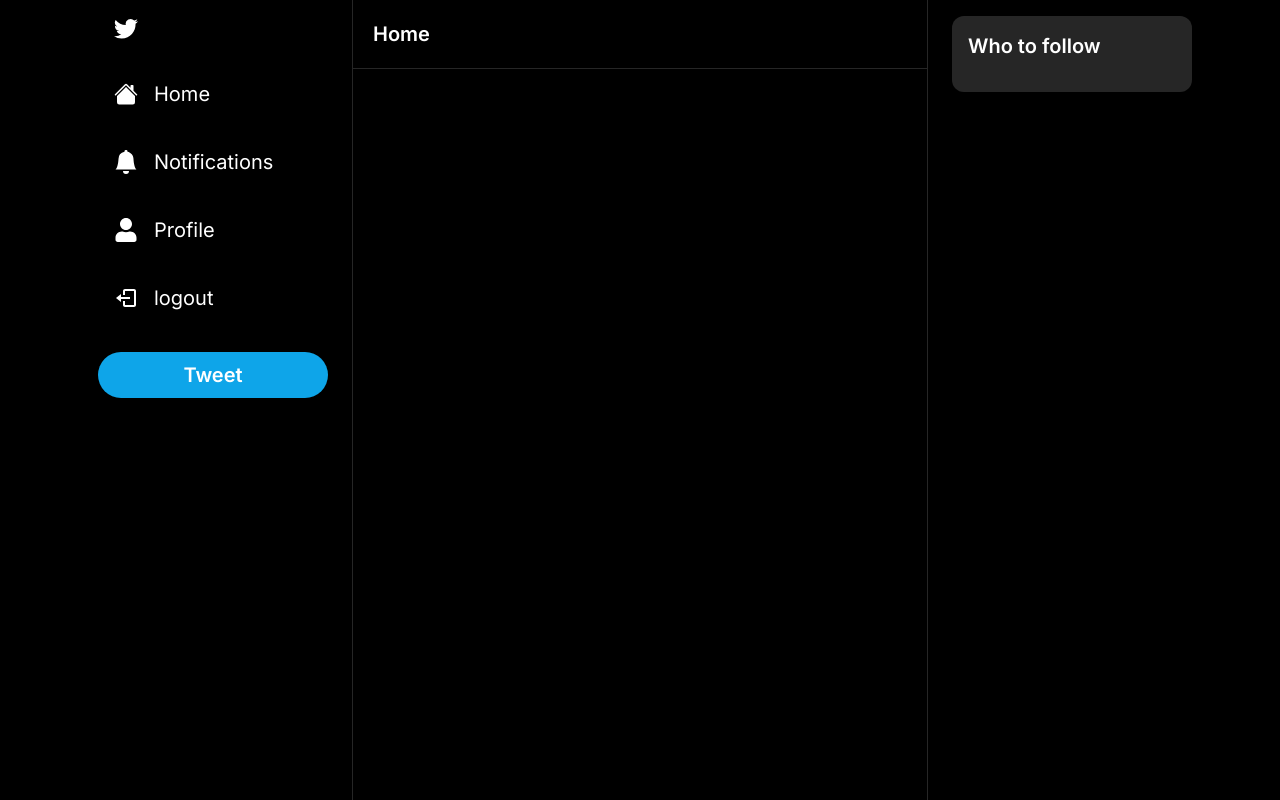
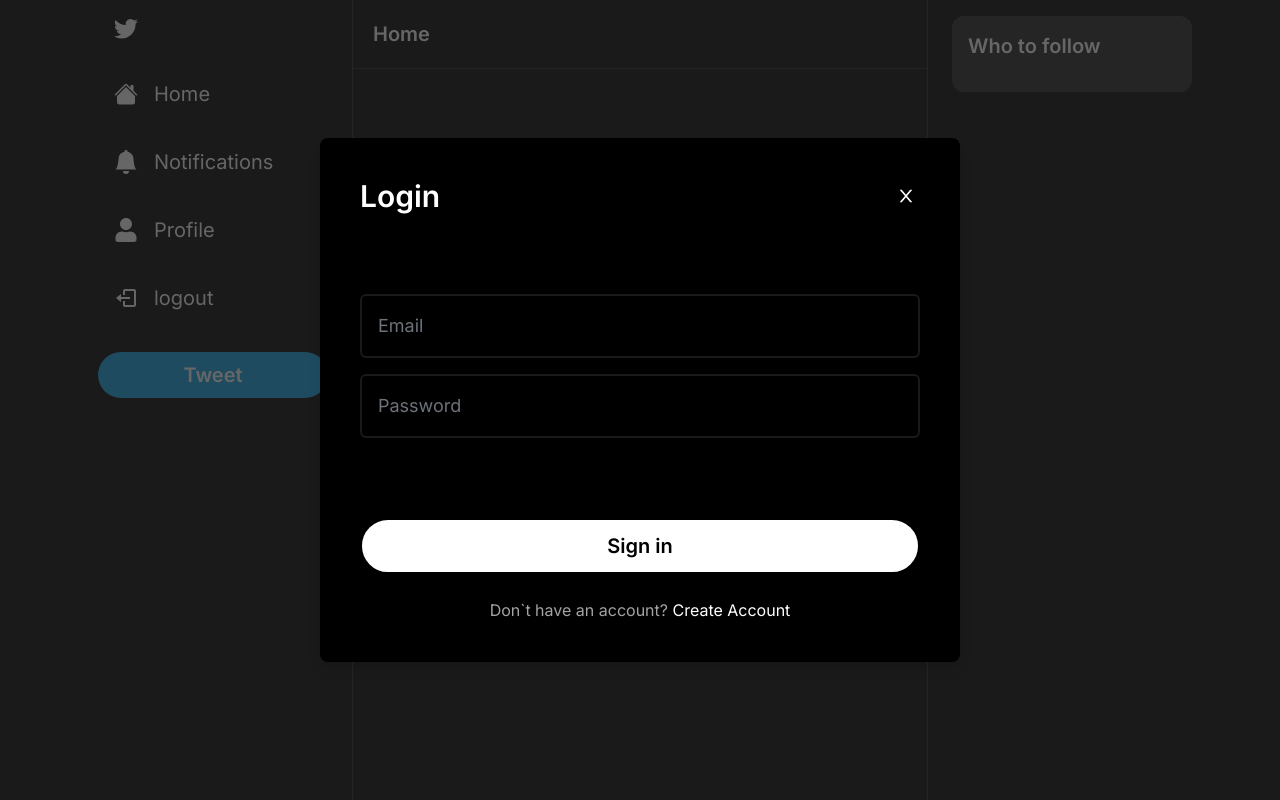
Before and after one commit to LucaFrisoni/Twitter-Clone, a Next.js app: page / in a window 1280 px wide. Built offline with nearby package versions, Linux system fonts and the light colour scheme.

Commit message:
feat:Models Login&Register Created

```diff
--- /dev/null
+++ b/app/components/Button.tsx
@@ -0,0 +1,53 @@
+import React from "react";
+
+interface ButtonProps {
+  label?: string;
+  secondary?: boolean;
+  fullWidth?: boolean;
+  large?: boolean;
+  onClick: () => void;
+  disabled?: boolean;
+  outline?: boolean;
+}
+
+const Button: React.FC<ButtonProps> = ({
+  label,
+  secondary,
+  fullWidth,
+  large,
+  onClick,
+  disabled,
+  outline,
+}) => {
+  return (
+    <div>
+      <button
+        onClick={onClick}
+        disabled={disabled}
+        className={`
+  disable:opacity-70
+  disabled:cursor-not-allowed
+  rounded-full
+  font-semibold
+  hover:opacity-80
+  tranisition
+  border-2
+  ${fullWidth ? "w-full" : "w-fit"}
+  ${secondary ? "bg-white" : "bg-sky-500"}
+  ${secondary ? "text-black" : "text-white"}
+  ${secondary ? "border-black" : "border-white"}
+  ${large ? "text-xl" : "text-lg"}
+  ${large ? "px-5" : "px-4"}
+  ${large ? "py-3" : "py-2"}
+  ${outline ? "bg-transparent" : ""}
+  ${outline ? "border-white" : ""}
+  ${outline ? "text-white" : ""}
+  `}
+      >
+        {label}
+      </button>
+    </div>
+  );
+};
+
+export default Button;
--- /dev/null
+++ b/app/components/Input.tsx
@@ -0,0 +1,30 @@
+import React from "react";
+
+interface InputProps {
+  placeholder?: string;
+  value?: string;
+  type?: string;
+  disabled?: boolean;
+  onChange: (event: React.ChangeEvent<HTMLInputElement>) => void;
+}
+
+const Input: React.FC<InputProps> = ({
+  placeholder,
+  value,
+  type,
+  disabled,
+  onChange,
+}) => {
+  return (
+    <input
+      disabled={disabled}
+      onChange={onChange}
+      type={type}
+      value={value}
+      placeholder={placeholder}
+      className=" w-full p-4 text-lg bg-black border-2 border-neutral-800 rounded-md outline-none text-white focus:border-sky-500 focus:border-2 transition disabled:bg-neutral-900 opacity-70 disabled:cursor-not-allowed"
+    />
+  );
+};
+
+export default Input;
--- a/app/components/Layout/SidebarTweetButton.tsx
+++ b/app/components/Layout/SidebarTweetButton.tsx
@@ -1,12 +1,17 @@
 "use client";
-import React from "react";
+import React, { useCallback } from "react";
 import { useRouter } from "next/navigation";
 import { FaFeather } from "react-icons/fa";
+import useLoginModel from "@/hooks/useLoginModel";
 const SidebarTweetButton = () => {
   const router = useRouter();
+  const loginModal = useLoginModel();
+  const onClick = useCallback(() => {
+    loginModal.onOpen();
+  }, [loginModal]);
 
   return (
-    <div onClick={() => router.push("/")}>
+    <div onClick={onClick}>
       <div
         className=" mt-6
 lg:hidden
@@ -31,8 +36,9 @@
 transition
 cursor-pointer"
       >
-
-        <p className="hidden font-semibold lg:block text-center text-[20px] text-white ">Tweet</p>
+        <p className="hidden font-semibold lg:block text-center text-[20px] text-white ">
+          Tweet
+        </p>
       </div>
     </div>
   );
--- /dev/null
+++ b/app/components/Modal.tsx
@@ -0,0 +1,81 @@
+"use client";
+import React, { useCallback } from "react";
+import { AiOutlineClose } from "react-icons/ai";
+import Button from "./Button";
+
+import * as Dialog from "@radix-ui/react-dialog";
+import { IoMdClose } from "react-icons/io";
+
+interface ModalProps {
+  isOpen?: boolean;
+  onClose: () => void;
+  onSubmit: () => void;
+  title?: string;
+  body?: React.ReactElement;
+  footer?: React.ReactElement;
+  actionLabel?: string;
+  disabled?: boolean;
+}
+
+const Modal: React.FC<ModalProps> = ({
+  isOpen,
+  onClose,
+  onSubmit,
+  title,
+  body,
+  footer,
+  actionLabel,
+
+  disabled,
+}) => {
+  const handleClose = useCallback(() => {
+    if (disabled) return;
+    onClose();
+  }, [disabled, onClose]);
+  const handleSubmit = useCallback(() => {
+    if (disabled) return;
+    onSubmit();
+  }, [disabled, onSubmit]);
+
+  if (!isOpen) {
+    return null;
+  }
+
+  return (
+    <>
+      <div className=" fixed justify-center items-center flex overflow-x-hidden overflow-y-auto inset-0 z-50 outline-none focus:outline-none bg-neutral-800 bg-opacity-70">
+        <div className=" relative w-full lg:w-3/6 my-6 mx-auto lg:max-w-3xl h-full lg:h-auto">
+          {/* content */}
+          <div className=" h-full lg:h-auto border-0 rounded-lg shadow-lg relative flex flex-col w-full bg-black outline-none focus:outline-none">
+            {/* Header */}
+            <div className=" flex items-center justify-between p-10 rounded-t">
+              <h3 className=" text-3xl font-semibold text-white">{title}</h3>
+              <button
+                onClick={handleClose}
+                className=" p-1 ml-auto border-0 text-white hover:opacity-70 transition"
+              >
+                <AiOutlineClose size={20} color="white" />
+              </button>
+            </div>
+            {/* Body */}
+            <div className=" relative p-10 flex-auto">{body}</div>
+            {/* Footer */}
+            <div className=" flex flex-col gap-2 p-10">
+              <Button
+                disabled={disabled}
+                label={actionLabel}
+                secondary
+                fullWidth
+                large
+                onClick={handleSubmit}
+              />
+              {footer}
+            </div>
+          </div>
+        </div>
+      </div>
+    </>
+  );
+};
+
+export default Modal;
--- /dev/null
+++ b/app/components/modals/LoginModal.tsx
@@ -0,0 +1,87 @@
+"use client";
+import useLoginModel from "@/hooks/useLoginModel";
+import React, { useCallback, useState } from "react";
+import Input from "../Input";
+import Modal from "../Modal";
+import useRegisterModel from "@/hooks/useRegisterModal";
+
+const LoginModal = () => {
+  const loginModal = useLoginModel();
+  const registerModal = useRegisterModel();
+
+  const [email, setEmail] = useState("");
+  const [password, setPassword] = useState("");
+  const [isLoading, setIsLoading] = useState(false);
+
+  const onToggle = useCallback(() => {
+    if (isLoading) {
+      return;
+    }
+    loginModal.onClose();
+    registerModal.onOpen();
+  }, [registerModal, loginModal, isLoading]);
+
+  const onSubmit = useCallback(async () => {
+    try {
+      setIsLoading(true);
+
+      //TODO ADD LOGIN
+      loginModal.onClose();
+    } catch (error) {
+      console.log(error);
+    } finally {
+      setIsLoading(false);
+    }
+  }, [loginModal]);
+
+  const bodyContent = (
+    <div className=" flex flex-col gap-4">
+      <Input
+        placeholder="Email"
+        onChange={(e) => {
+          setEmail(e.target.value);
+        }}
+        value={email}
+        disabled={isLoading}
+      />
+      <Input
+        placeholder="Password"
+        onChange={(e) => {
+          setPassword(e.target.value);
+        }}
+        value={password}
+        disabled={isLoading}
+        type="password"
+      />
+    </div>
+  );
+
+
+  const footerContent = (
+    <div className=" text-neutral-400 text-center mt-4">
+      <p>
+        Don`t have an account?
+        <span onClick={onToggle} className=" text-white cursor-pointer hover:underline">
+          {" "}
+          Create Account
+        </span>
+      </p>
+    </div>
+  );
+
+
+  return (
+    <Modal
+      disabled={isLoading}
+      isOpen={loginModal.isOpen}
+      title="Login"
+      actionLabel="Sign in"
+      onClose={loginModal.onClose}
+      onSubmit={onSubmit}
+      body={bodyContent}
+      footer={footerContent}
+    />
+  );
+};
+
+export default LoginModal;
--- /dev/null
+++ b/app/components/modals/RegisterModal.tsx
@@ -0,0 +1,104 @@
+"use client";
+
+import React, { useCallback, useState } from "react";
+import Input from "../Input";
+import Modal from "../Modal";
+import useRegisterModel from "@/hooks/useRegisterModal";
+import useLoginModel from "@/hooks/useLoginModel";
+
+const RegisterModal = () => {
+  const loginModal = useLoginModel();
+  const registerModal = useRegisterModel();
+
+  const [email, setEmail] = useState("");
+  const [password, setPassword] = useState("");
+  const [name, setName] = useState("");
+  const [username, setUsername] = useState("");
+  const [isLoading, setIsLoading] = useState(false);
+
+  const onToggle = useCallback(() => {
+    if (isLoading) {
+      return;
+    }
+    registerModal.onClose();
+    loginModal.onOpen();
+  }, [registerModal, loginModal, isLoading]);
+
+  const onSubmit = useCallback(async () => {
+    try {
+      setIsLoading(true);
+
+      //TODO ADD LOGIN
+      registerModal.onClose();
+    } catch (error) {
+      console.log(error);
+    } finally {
+      setIsLoading(false);
+    }
+  }, [registerModal]);
+
+  const bodyContent = (
+    <div className=" flex flex-col gap-4">
+      <Input
+        placeholder="Email"
+        onChange={(e) => {
+          setEmail(e.target.value);
+        }}
+        value={email}
+        disabled={isLoading}
+      />
+      <Input
+        placeholder="Name"
+        onChange={(e) => {
+          setName(e.target.value);
+        }}
+        value={name}
+        disabled={isLoading}
+      />
+      <Input
+        placeholder="Username"
+        onChange={(e) => {
+          setUsername(e.target.value);
+        }}
+        value={username}
+        disabled={isLoading}
+      />
+      <Input
+        placeholder="Password"
+        onChange={(e) => {
+          setPassword(e.target.value);
+        }}
+        value={password}
+        disabled={isLoading}
+        type="password"
+      />
+    </div>
+  );
+
+  const footerContent = (
+    <div className=" text-neutral-400 text-center mt-4">
+      <p>
+        Already have an account?
+        <span onClick={onToggle} className=" text-white cursor-pointer hover:underline">
+          {" "}
+          Sign in
+        </span>
+      </p>
+    </div>
+  );
+
+  return (
+    <Modal
+      disabled={isLoading}
+      isOpen={registerModal.isOpen}
+      title="Create an Account"
+      actionLabel="Register"
+      onClose={registerModal.onClose}
+      onSubmit={onSubmit}
+      body={bodyContent}
+      footer={footerContent}
+    />
+  );
+};
+
+export default RegisterModal;
--- a/app/layout.tsx
+++ b/app/layout.tsx
@@ -2,6 +2,9 @@
 import type { Metadata } from "next";
 import { Inter } from "next/font/google";
 import Layout from "./components/Layout";
+import LoginModal from "./components/modals/LoginModal";
+import RegisterModal from "./components/modals/RegisterModal";
+import ModalProvider from "@/provider/ModalProvider";
 
 const inter = Inter({ subsets: ["latin"] });
 
@@ -18,6 +21,7 @@
   return (
     <html lang="en">
       <body className={inter.className}>
+        <ModalProvider />
         <Layout>{children}</Layout>
       </body>
     </html>
--- /dev/null
+++ b/hooks/useLoginModel.tsx
@@ -0,0 +1,15 @@
+import { create } from "zustand";
+
+interface LoginModalStore {
+  isOpen: boolean;
+  onOpen: () => void;
+  onClose: () => void;
+}
+
+const useLoginModel = create<LoginModalStore>((set) => ({
+  isOpen: true,
+  onOpen: () => set({ isOpen: true }),
+  onClose: () => set({ isOpen: false }),
+}));
+
+export default useLoginModel
--- /dev/null
+++ b/hooks/useRegisterModal.tsx
@@ -0,0 +1,15 @@
+import { create } from "zustand";
+
+interface RegisterModalStore {
+  isOpen: boolean;
+  onOpen: () => void;
+  onClose: () => void;
+}
+
+const useRegisterModel = create<RegisterModalStore>((set) => ({
+  isOpen: false,
+  onOpen: () => set({ isOpen: true }),
+  onClose: () => set({ isOpen: false }),
+}));
+
+export default useRegisterModel
--- a/package.json
+++ b/package.json
@@ -22,6 +22,7 @@
     "react-dom": "18.2.0",
     "react-icons": "^4.10.1",
     "tailwindcss": "3.3.3",
-    "typescript": "5.1.6"
+    "typescript": "5.1.6",
+    "zustand": "^4.4.1"
   }
 }
--- /dev/null
+++ b/provider/ModalProvider.tsx
@@ -0,0 +1,27 @@
+"use client";
+
+
+import LoginModal from "@/app/components/modals/LoginModal";
+import RegisterModal from "@/app/components/modals/RegisterModal";
+import React, { useEffect, useState } from "react";
+
+const ModalProvider = () => {
+  const [isMounted, setIsMounted] = useState(false);
+
+  useEffect(() => {
+    setIsMounted(true);
+  }, []);
+
+  if (!isMounted) {
+    return null;
+  }
+
+  return (
+    <div>
+    <LoginModal />
+    <RegisterModal />
+    </div>
+  );
+};
+
+export default ModalProvider;
```
Also changed, not shown: 1 other file (tests, documents, lock files or other folders).
